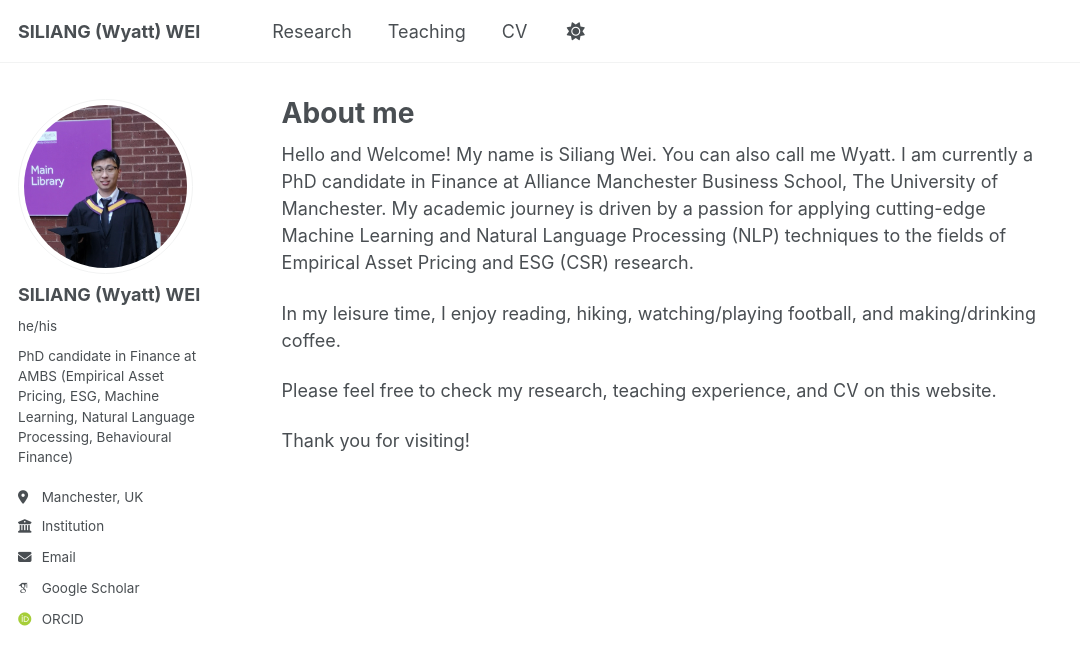
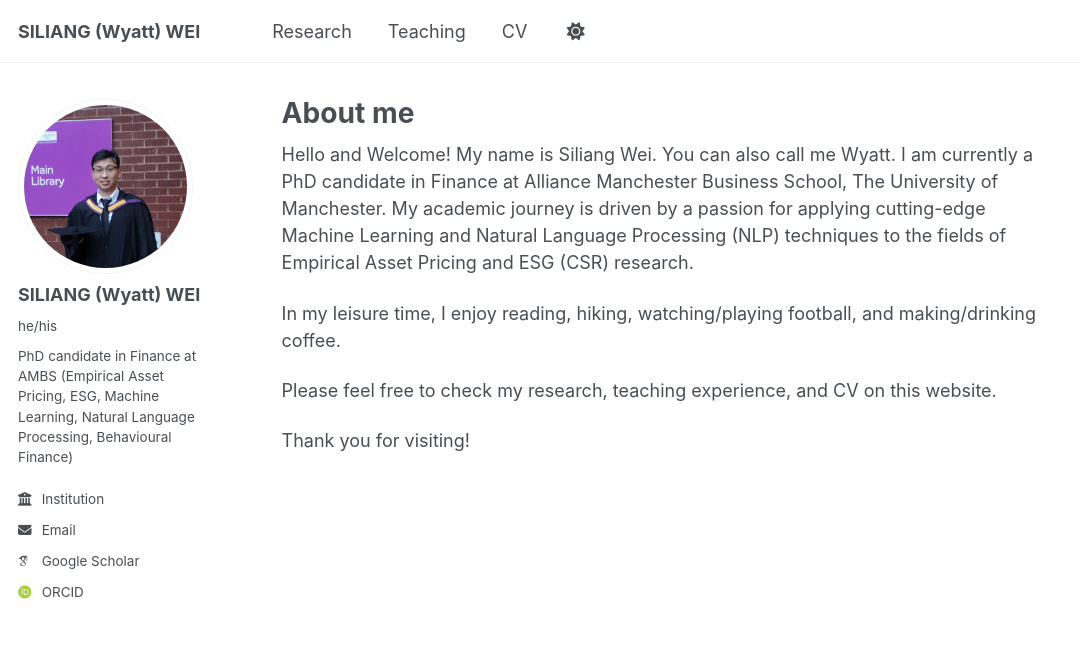
Before and after one commit to wyattswei/wyattswei.github.io, a Jekyll site: the page built from _pages/about.md, in a window 1280 px wide. Shown: the top 665 px of the page, without its empty margins (0-1080 px from the left). Built offline with Jekyll 4.4.1, drawn with Linux system fonts in a browser that asks for light colours; some web fonts are replaced.

Commit message:
Update location in _config.yml

```diff
--- a/_config.yml
+++ b/_config.yml
@@ -26,7 +26,7 @@ author:
   name             : "SILIANG (Wyatt) WEI"
   pronouns         : "he/his"
   bio              : "PhD candidate in Finance at AMBS (Empirical Asset Pricing, ESG, Machine Learning, Natural Language Processing, Behavioural Finance)"
-  location         : "Manchester, UK"
+  location         : # Location
   employer         : "https://www.alliancembs.manchester.ac.uk"
   uri              : # URL
   email            : "siliang.wei@manchester.ac.uk"
```
